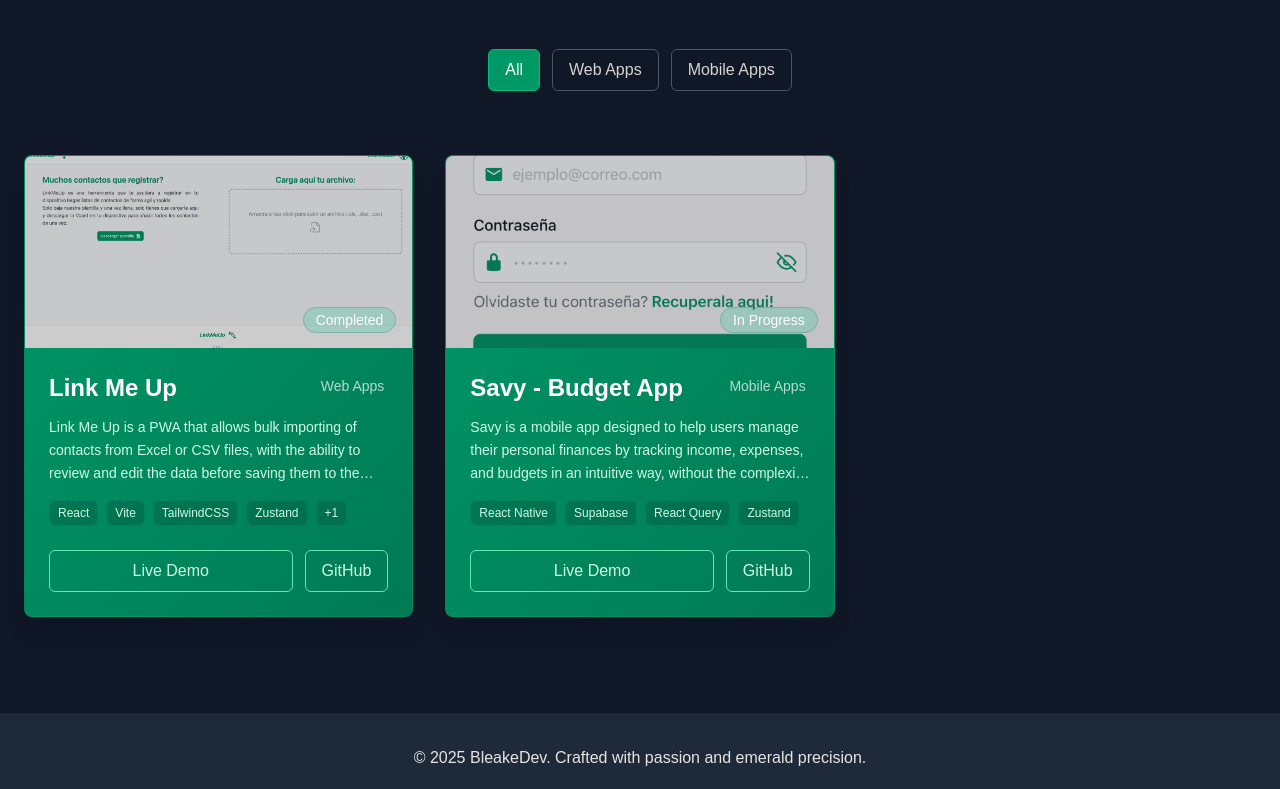
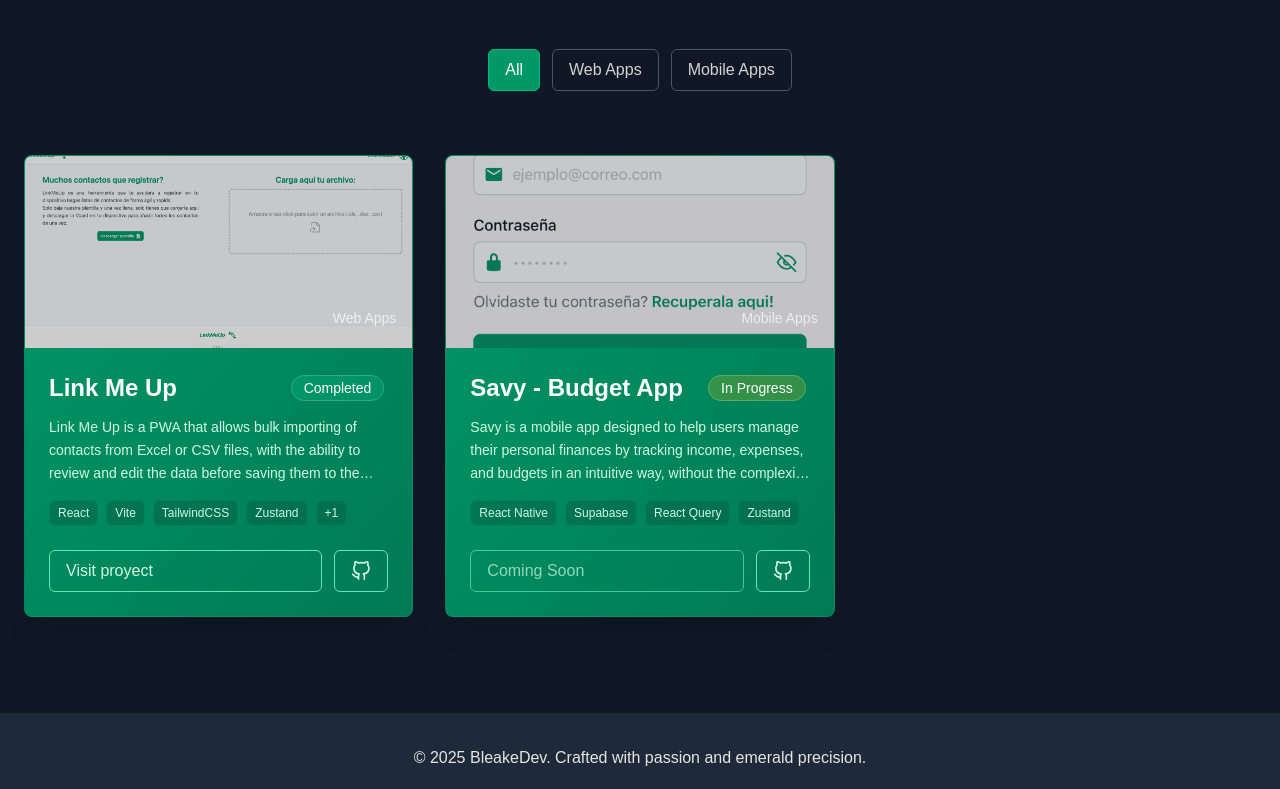
Before and after one commit to Ianbleake/BleakeDev, a Next.js app: page /proyects in a window 1280 px wide. Shown: the part 421-1210 px from the top of the page. Built offline with nearby package versions, Linux system fonts and the light colour scheme.

Commit message:
feat: add ProyectCategory and ProyectStatus components with updated project status types

```diff
--- /dev/null
+++ b/src/app/proyects/components/ProyectGrid/ProyectCard/components/proyectCategory.tsx
@@ -0,0 +1,18 @@
+import React from "react";
+
+type ProyectCategoryProps = {
+  category: string;
+}
+
+export default function ProyectCategory({
+  category,
+}:ProyectCategoryProps): React.ReactElement {
+  return (
+
+    <div className="absolute bottom-4 right-4">
+      <div className="text-white/70 text-sm font-medium mb-1">
+        {category}
+      </div>
+    </div>
+  );
+}
--- /dev/null
+++ b/src/app/proyects/components/ProyectGrid/ProyectCard/components/proyectStatus.tsx
@@ -0,0 +1,38 @@
+import React from "react";
+
+type ProyectStatusProps = {
+  status: "Completed" | "In Progress" | "Planned";
+}
+
+export default function ProyectStatus({
+  status,
+}:ProyectStatusProps): React.ReactElement {
+
+  if(status === "In Progress") {
+    return (
+      <div className="absolute bottom-1 right-1 z-20">
+        <span className="bg-yellow-400/20 backdrop-blur-sm text-white px-3 py-1 rounded-full text-sm font-medium border border-white/20">
+          {status}
+        </span>
+      </div>
+    );
+  }
+
+  if(status === "Planned") {
+    return (
+      <div className="absolute bottom-1 right-1 z-20">
+        <span className="bg-blue-400/20 backdrop-blur-sm text-white px-3 py-1 rounded-full text-sm font-medium border border-white/20">
+          {status}
+        </span>
+      </div>
+    );
+  }
+
+  return (
+    <div className="absolute bottom-1 right-1 z-20">
+      <span className="bg-emerald-400/20 backdrop-blur-sm text-white px-3 py-1 rounded-full text-sm font-medium border border-white/20">
+        {status}
+      </span>
+    </div>
+  );
+}
--- a/src/app/proyects/components/ProyectGrid/ProyectCard/index.tsx
+++ b/src/app/proyects/components/ProyectGrid/ProyectCard/index.tsx
@@ -2,6 +2,10 @@ import React from "react";
 import { useRouter } from "next/navigation";
 import Button from "@/components/ui/button";
 import { Card, CardContent } from "@/components/ui/card";
+import ProyectStatus from "./components/proyectStatus";
+import ProyectCategory from "./components/proyectCategory";
+import { FiGithub } from "react-icons/fi";
+import { twTheme } from "@/utils/ThemeColors";
 
 type ProyectCardProps = {
   proyect: Project;
@@ -21,11 +25,9 @@ export default function ProyectCard({
 
       <div className="h-48 relative overflow-hidden bg-cover bg-center" style={{ backgroundImage: `url(${proyect.image})` }}>
         <div className="absolute inset-0 bg-black/20 group-hover:bg-black/10 transition-all"></div>
-        <div className="absolute bottom-4 right-4">
-          <span className="bg-emerald-400/20 backdrop-blur-sm text-white px-3 py-1 rounded-full text-sm font-medium border border-emerald-900/20">
-            {proyect.status}
-          </span>
-        </div>
+
+        <ProyectCategory category={proyect.category} />
+
       </div>
 
       {/* Project Content */}
@@ -35,11 +37,7 @@ export default function ProyectCard({
             {proyect.title}
           </h3>
 
-          <div className="absolute bottom-1 right-1 z-20">
-            <div className="text-white/70 text-sm font-medium mb-1">
-              {proyect.category}
-            </div>
-          </div>
+          <ProyectStatus  status={proyect.status} />
 
         </div>
 
@@ -69,14 +67,20 @@ export default function ProyectCard({
           <Button
             variant="primary"
             className="flex-1 border-emerald-300 text-emerald-100 hover:bg-emerald-800/50 hover:text-white transition-all bg-transparent"
-            label="Live Demo"
+            label={proyect.status === "In Progress" || proyect.status === "Planned" ? "Coming Soon" : "Visit proyect"}
+            isExternal
+            route={proyect.link}
+            disabled={proyect.status === "In Progress" || proyect.status === "Planned"}
           >
           </Button>
           <Button
             variant="primary"
             className="border-emerald-300 text-emerald-100 hover:bg-emerald-800/50 hover:text-white transition-all bg-transparent"
             label="GitHub"
+            isExternal
+            route={proyect.github}
           >
+            <FiGithub size={20} color={twTheme.colors.emerald[100]}/>
           </Button>
         </div>
       </CardContent>
--- a/src/app/proyects/types.d.ts
+++ b/src/app/proyects/types.d.ts
@@ -4,7 +4,7 @@ type Project = {
   description: string;
   tech: string[];
   category: string;
-  status: string;
+  status: "Completed" | "In Progress" | "Planned";
   image: string;
   isExternal: boolean;
   link: string;
--- a/src/components/ui/button.tsx
+++ b/src/components/ui/button.tsx
@@ -3,47 +3,92 @@ import Link from "next/link";
 import React from "react";
 
 type ButtonProps = {
-  label: string;
+  label?: string;
+  children?: React.ReactNode;
   onClick?: () => void;
   isLink?: boolean;
   route?: string;
   variant?: "primary" | "secondary";
   className?: string;
   isExternal?: boolean;
-}
+  leftIcon?: React.ReactNode;
+  rightIcon?: React.ReactNode;
+  disabled?: boolean;
+};
 
 export default function Button({
   label,
+  children,
   onClick,
   isLink = false,
   route,
   variant = "primary",
   className,
   isExternal,
-}: ButtonProps ): React.ReactElement {
+  leftIcon,
+  rightIcon,
+  disabled = false,
+}: ButtonProps): React.ReactElement {
+  const baseStyle =
+    "inline-flex items-center gap-2 rounded-md py-2 px-4 transition font-medium";
 
-  const baseStyle = "text-white rounded-md py-2 px-4 transition"
-  const buttonStyle = variant === "primary" ? merge('bg-emerald-600 hover:bg-emerald-700 border border-emerald-500 ',baseStyle) : merge('bg-gray-600 hover:bg-gray-700 border border-gray-500',baseStyle);
+  const variants: Record<string, string> = {
+    primary:
+      "bg-emerald-600 hover:bg-emerald-700 border border-emerald-500 text-white",
+    secondary:
+      "bg-gray-600 hover:bg-gray-700 border border-gray-500 text-white",
+  };
 
-  if(isLink && route) {
-    return(
-      <Link href={route} className={merge(buttonStyle,className)}  >
-        {label}
+  const disabledStyle =
+    "bg-gray-400 border border-gray-300 text-gray-200 cursor-not-allowed opacity-70 hover:bg-gray-400";
+
+  const buttonStyle = disabled
+    ? merge(disabledStyle, baseStyle)
+    : merge(variants[variant], baseStyle);
+
+  const content = (
+    <>
+      {leftIcon && <span className="flex-shrink-0">{leftIcon}</span>}
+      {children ?? label}
+      {rightIcon && <span className="flex-shrink-0">{rightIcon}</span>}
+    </>
+  );
+
+  if (isLink && route) {
+    return (
+      <Link
+        href={disabled ? "#" : route}
+        className={merge(buttonStyle, className)}
+        aria-disabled={disabled}
+        tabIndex={disabled ? -1 : undefined}
+      >
+        {content}
       </Link>
-    )
+    );
   }
 
-  if( route && isExternal) {
-    return(
-      <a href={route} target="_blank" className={merge(buttonStyle,className)} >
-        {label}
+  if (route && isExternal) {
+    return (
+      <a
+        href={disabled ? undefined : route}
+        target="_blank"
+        rel="noopener noreferrer"
+        className={merge(buttonStyle, className)}
+        aria-disabled={disabled}
+        tabIndex={disabled ? -1 : undefined}
+      >
+        {content}
       </a>
-    )
+    );
   }
 
   return (
-    <button onClick={onClick} className={merge(buttonStyle,className)} >
-      {label}
+    <button
+      onClick={disabled ? undefined : onClick}
+      disabled={disabled}
+      className={merge(buttonStyle, className)}
+    >
+      {content}
     </button>
   );
 }
```
